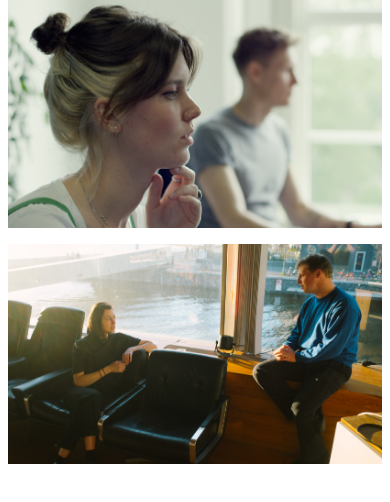
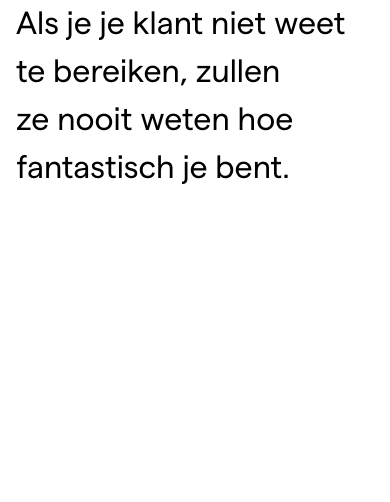
Before and after one commit to Tim-van-Gemert/RTRN-clone, a Next.js app: page / in a window 390 px wide. Shown: the top 502 px of the page. Built offline with nearby package versions, Linux system fonts and the light colour scheme.

Commit message:
made text comp responsive

```diff
--- a/src/components/templates/text.js
+++ b/src/components/templates/text.js
@@ -1,7 +1,7 @@
 export default function Text (props) {
     return (
-    <div className="w-full flex justify-center">
-        <div className={`w-site ${props.size == "p" ? 'paragraph' : 'h2'} `}>{props.text}</div>
+    <div className="w-full px-[16px] md:px-[56px] xl:px-[0px] flex justify-center">
+        <div className={`w-site   ${props.size == "p" ? 'md:paragraph' : 'md:h2'} mp1`}>{props.text}</div>
     </div>
     )
 }
--- a/src/pages/index.js
+++ b/src/pages/index.js
@@ -8,15 +8,15 @@ export default function Home() {
   return (
     <div className="w-full h-full flex flex-col gap-[80px]">
       {/* <Hero /> */}
-      <ImageBlock
+      {/* <ImageBlock
         image1={'/image1.png'}
         image3={'/image3.png'}
-      />
-      {/* <Text
+      /> */}
+      <Text
         text={['Als je je klant niet weet te bereiken, zullen', <br></br>, 'ze nooit weten hoe fantastisch je bent.']}
         size={'p'}
       />
-      <Paragraph
+      {/* <Paragraph
         inHero={false}
         size={'p-s'}
         contentTopLeft={'Elke touchpoint is een gelegenheid om de relatie tussen jou en je klant te versterken. Wij ontwikkelen eigenlijk alles waarmee jij je klanten verrast, verleidt, verblijdt en verovert.'}
--- a/src/styles/globals.css
+++ b/src/styles/globals.css
@@ -103,3 +103,13 @@ a {
   font-weight: 400;
   line-height: 24px;
 }
+
+.mp1 {
+  color: var(--black, #000);
+  /* Mobile/P1 */
+  font-family: Matter;
+  font-size: 32px;
+  font-style: normal;
+  font-weight: 400;
+  line-height: 48px; /* 150% */
+}
```
